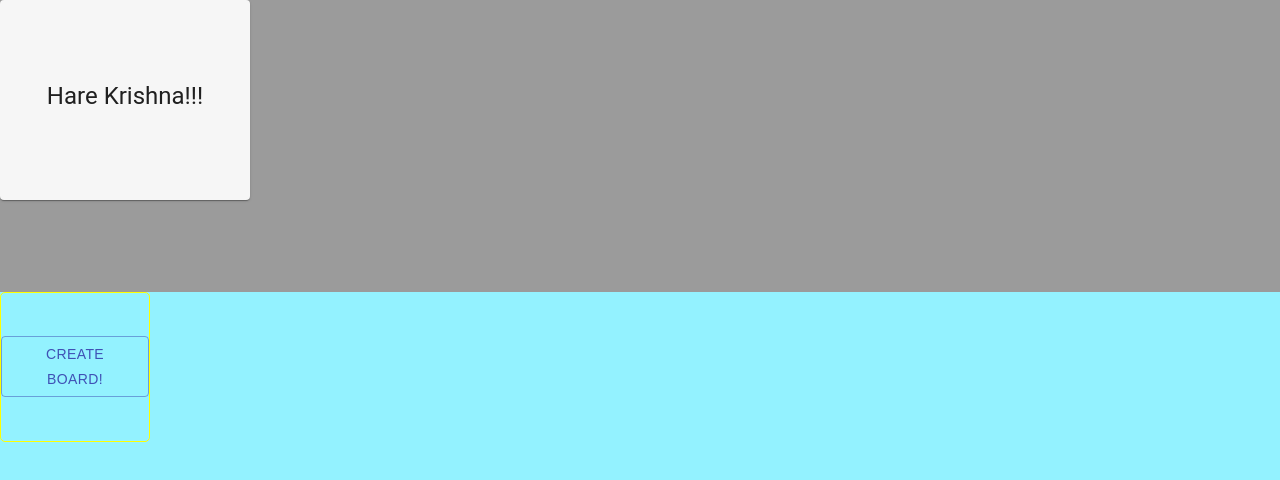
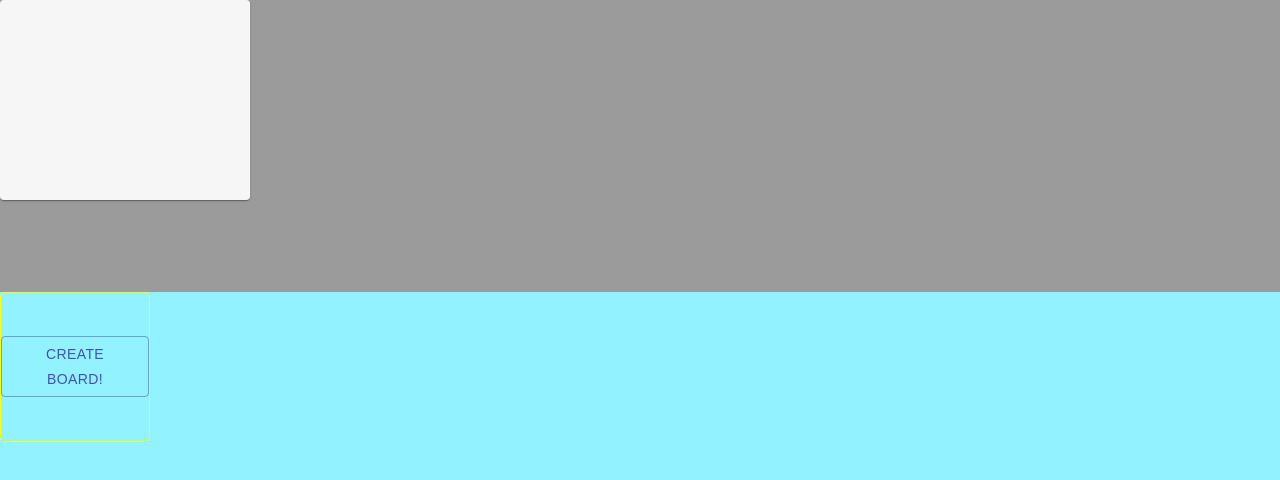
Before and after one commit to AtomicJedi/Kanban, a React (Create React App) app in the folder kanban/: page / in a window 1280 px wide. Shown: the top 480 px of the page. Built offline with nearby package versions, Linux system fonts and the light colour scheme.

Commit message:
kanban v0.3.5

```diff
--- a/kanban/src/board/board.js
+++ b/kanban/src/board/board.js
@@ -2,10 +2,10 @@ import React from 'react';
 import { makeStyles } from '@material-ui/core/styles';
 import Card from '@material-ui/core/Card';
 import CardActionArea from '@material-ui/core/CardActionArea';
-import CardActions from '@material-ui/core/CardActions';
+// import CardActions from '@material-ui/core/CardActions';
 import CardContent from '@material-ui/core/CardContent';
-import CardMedia from '@material-ui/core/CardMedia';
-import Button from '@material-ui/core/Button';
+// import CardMedia from '@material-ui/core/CardMedia';
+// import Button from '@material-ui/core/Button';
 import Typography from '@material-ui/core/Typography';
 
 const useStyles = makeStyles({
@@ -18,7 +18,8 @@ const useStyles = makeStyles({
         maxHeight: 300,
     },
     MuiCardActionArea: {
-        height: 200
+        height: 200,
+        display: 'flex'
     },
     MuiTypography: {
         display: 'flex',
@@ -28,17 +29,23 @@ const useStyles = makeStyles({
 
 
 
-export default function MediaCard(addBoard) {
+const MediaCard = ({ textBord }) => {
+
     const classes = useStyles();
 
+    // let cox = title.title
+    // console.log(cox)
     return (
         <Card className={classes.root}>
-            <CardActionArea className={classes.MuiCardActionArea}>
+            <CardActionArea className={classes.MuiCardActionArea} href="/inBoard">
 
                 <CardContent>
-                    <Typography className={classes.MuiTypography} gutterBottom variant="h5" component="h2">
-                        Hare Krishna!!!
-          </Typography>
+
+                    {textBord.map(title =>
+                    < Typography title={title} className={classes.MuiTypography} gutterBottom variant="h5" component="h2">
+                        {title.title}
+                    </Typography>)}
+
                     {/* <Typography variant="body2" color="textSecondary" component="p">
             Lizards are a widespread group of squamate reptiles, with over 6,000 species, ranging
             across all continents except Antarctica
@@ -53,6 +60,8 @@ export default function MediaCard(addBoard) {
           Learn More
         </Button>
       </CardActions> */}
-        </Card>
+        </Card >
     );
 }
+
+export default MediaCard;
--- a/kanban/src/mainСomponent/mainComponent.js
+++ b/kanban/src/mainСomponent/mainComponent.js
@@ -8,7 +8,6 @@ let header = () => <Headr />
 
 function MainComponent() {
 
-  console.log(header)
   return (
     <Router>
       <div className="">
--- a/kanban/src/modals/modalAdd.js
+++ b/kanban/src/modals/modalAdd.js
@@ -6,9 +6,9 @@ import DialogActions from '@material-ui/core/DialogActions';
 import DialogContent from '@material-ui/core/DialogContent';
 import DialogContentText from '@material-ui/core/DialogContentText';
 import DialogTitle from '@material-ui/core/DialogTitle';
-import Headr from './../routs/header.js'
 
-export default function FormDialog(...props) {
+
+export default function FormDialog(props) {
 
   const [open, setOpen] = useState(false);
 
@@ -20,20 +20,21 @@ export default function FormDialog(...props) {
     setOpen(false);
   };
 
-  const [input, setInput] = useState()
+  const hendleAddBoard = props.addBoardprops
+  const handleCloseAdd = () => {
+    hendleAddBoard(inputModalAdd)
+    setOpen(false);
+  }
 
-  console.log(props)
+  const [inputModalAdd, setInput] = useState('')
 
-  const addInput = (e, {...addBoard}) =>{
-    console.log({addBoard})
+  const addInputModal = (e) =>{
+    e.preventDefault()
       const {value} = e.target
     if (value) {
-        setInput({ input: value })
-
+        setInput( value )
     }
-}
-
-// function frog () {<Headr input={input} addBoard={addInput} ></Headr>}
+  }
 
   return (
     <div>
@@ -53,14 +54,14 @@ export default function FormDialog(...props) {
             label="Name"
             type="string"
             fullWidth
-            onChange={addInput}
+            onChange={(e) => addInputModal(e, hendleAddBoard)}
            />
         </DialogContent>
         <DialogActions>
           <Button onClick={handleClose} color="primary">
             Cancel
           </Button>
-          <Button onClick={ addInput, handleClose } color="primary">
+          <Button onClick={ handleCloseAdd } color="primary">
             Create
           </Button>
         </DialogActions>
@@ -68,4 +69,3 @@ export default function FormDialog(...props) {
     </div>
   );
 }
-// href="/inBoard"
--- a/kanban/src/routs/header.js
+++ b/kanban/src/routs/header.js
@@ -6,26 +6,42 @@ import ModalAdd from './../modals/modalAdd.js'
 import Board from './../board/board.js'
 
 
-function Headr(...props) {
+function Headr({ ...props }) {
 
-  const [boards, setBoard] = useState([{title: 'frog'} ])
+  const [boards, setBoard] = useState([])
+  console.log(boards)
 
   const addBoard = (board) => {
-    console.log(boards)
-    setBoard(({ boards }) => ({ boards: [...boards, { id: boards.length, title: board }] }))
-  }
-  console.log(boards)
+    console.log(board)
+    setBoard((prevBoards ) => ( prevBoards = [{ title: board, id: Date.now()  }] ))
+    // setBoard( (prev, setBoard) => prev + setBoard() )
+   }
+
+  // const addBoard = (board) => {
+  //   console.log(boards)
+  //   setBoard(({ boards }) => ({ boards: [...boards, { id: boards.length, title: board }] }))
+  // }
+
 
   return (
     <div className="">
       <Board
-      // textBord={Headr.boards.board.title}
+
+      textBord={boards}
       />
       <ul className="MainComponentClass">
         <li className="Create_plate">
           <ModalAdd
-            addBoard={addBoard}
+            addBoardprops={addBoard}
           />
+        </li>
+        <li>
+          {
+            // boards.map( board =>
+            // (<Board
+            //   textBord={board}
+            // />))
+            }
         </li>
       </ul>
     </div>
--- a/kanban/src/routs/inBoard/inBoardSpase.js
+++ b/kanban/src/routs/inBoard/inBoardSpase.js
@@ -1,5 +1,5 @@
 import React, { useState } from "react";
-import { BrowserRouter as Router, Route, Switch } from 'react-router-dom'
+// import { BrowserRouter as Router, Route, Switch } from 'react-router-dom'
 import { DragDropContext, Draggable, Droppable } from "react-beautiful-dnd";
 import uuid from 'react-uuid'
 
```
Also changed, not shown: 1 other file (tests, documents, lock files or other folders).
